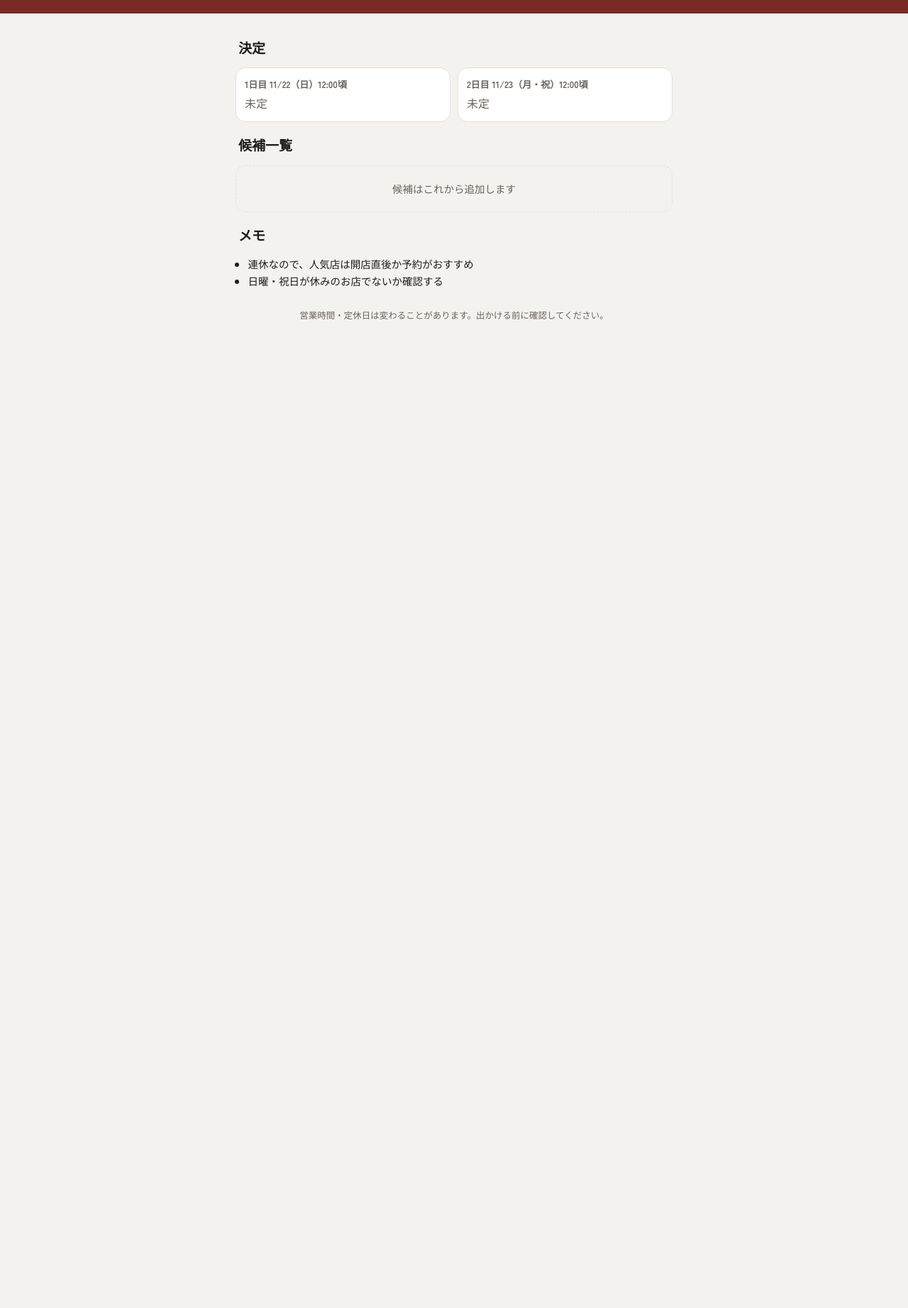
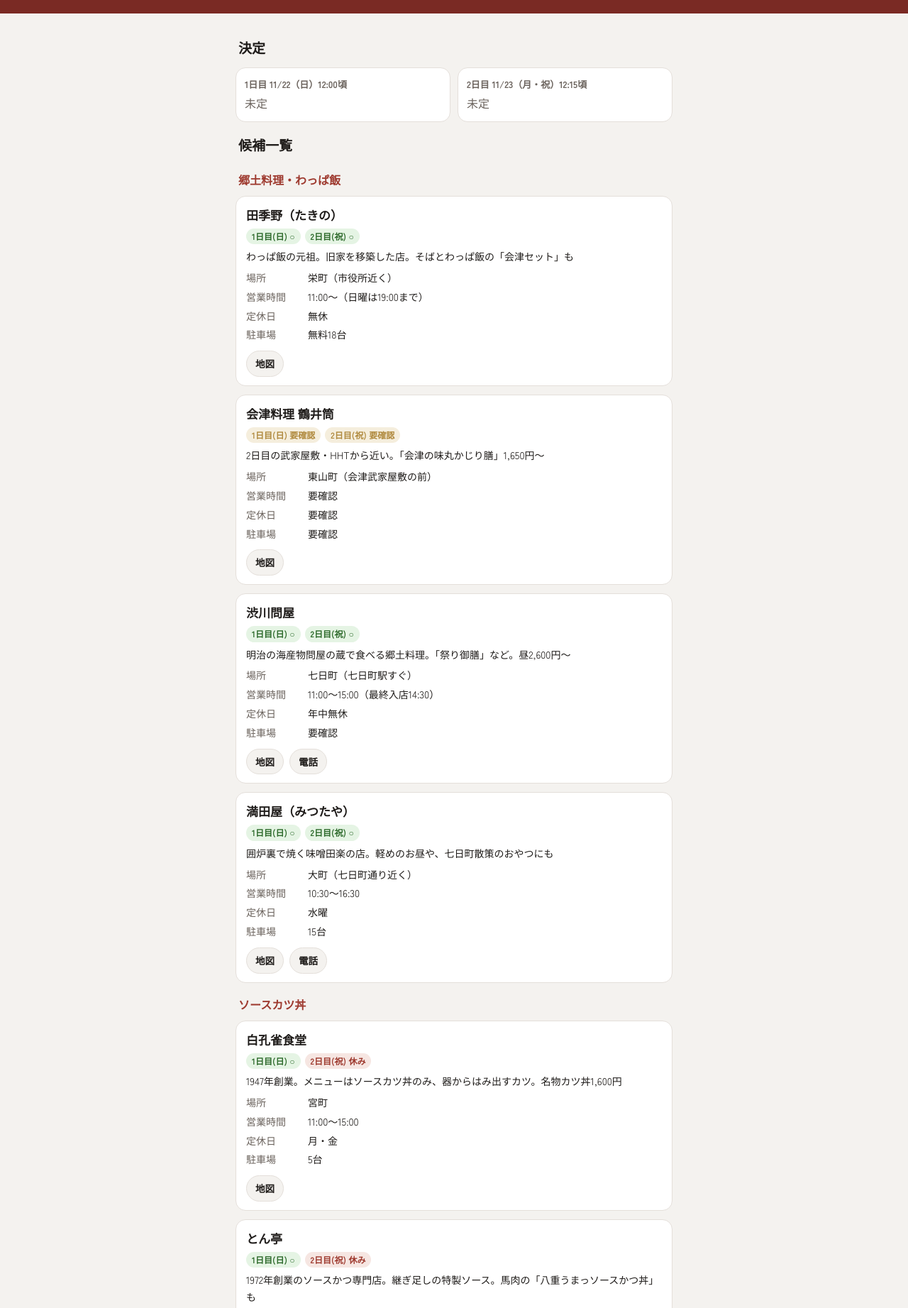
Before and after one commit to StanabeDev/BDtravel_20261122, a plain HTML site: page lunch.html in a window 1280 px wide. Shown: the part 123-1966 px from the top of the page at 71% size. Before the commit the page ends 800 px from the top, so only its background shows below. Drawn offline with Linux system fonts and the light colour scheme; a web font is replaced by a local one.

Commit message:
ランチ候補をジャンル別に追加（郷土料理・ソースカツ丼・そば・喜多方ラーメン）
Co-Authored-By: Claude Opus 5.5 <noreply@anthropic.com>
Claude-Session: https://claude.ai/code/session_01DzU7abD6VvKqvaMZo7Bdf4

```diff
--- a/lunch.html
+++ b/lunch.html
@@ -48,6 +48,13 @@
   .actions a { font-size: 13.5px; font-weight: 700; text-decoration: none; padding: 6px 12px; border-radius: 999px; border: 1px solid var(--hair); background: var(--paper); }
   .empty-box { border: 1.5px dashed var(--hair); border-radius: 14px; padding: 20px 14px; text-align: center; color: var(--muted); font-size: 14.5px; }
   ul.tips { margin: 0; padding-left: 1.2em; font-size: 14.5px; }
+  h3.genre-h { font-family: var(--serif); font-size: 16px; color: var(--aka); margin: 18px 4px 8px; }
+  .days { display: flex; gap: 6px; flex-wrap: wrap; margin: 4px 0 6px; }
+  .day { font-size: 12px; font-weight: 700; padding: 1px 8px; border-radius: 999px; }
+  .day.ok { background: #e5f4e4; color: #2d6a2b; }
+  .day.ng { background: var(--aka-soft); color: var(--aka); }
+  .day.q { background: var(--kin-soft); color: var(--kin); }
+  .memo { margin: 0; font-size: 14px; }
   .foot { color: var(--muted); font-size: 12.5px; text-align: center; margin-top: 24px; }
 </style>
 </head>
@@ -65,7 +72,7 @@
   <h2>決定</h2>
   <div class="decided">
     <div class="dec"><div class="d">1日目 11/22（日）12:00頃</div><div class="n" id="dec1"></div></div>
-    <div class="dec"><div class="d">2日目 11/23（月・祝）12:00頃</div><div class="n" id="dec2"></div></div>
+    <div class="dec"><div class="d">2日目 11/23（月・祝）12:15頃</div><div class="n" id="dec2"></div></div>
   </div>
 
   <h2>候補一覧</h2>
@@ -73,8 +80,10 @@
 
   <h2>メモ</h2>
   <ul class="tips">
-    <li>連休なので、人気店は開店直後か予約がおすすめ</li>
-    <li>日曜・祝日が休みのお店でないか確認する</li>
+    <li>1日目は12:00ごろ、2日目は12:15ごろの予定。連休なので人気店は早めに</li>
+    <li>2日目（23日・月曜祝日）は、月曜定休の店が休みの場合が多い</li>
+    <li>2日目はHHTのカフェで食べる案もあり</li>
+    <li>営業時間は変わることがあるので、行く前に確認</li>
   </ul>
 
   <p class="foot">営業時間・定休日は変わることがあります。出かける前に確認してください。</p>
@@ -82,33 +91,71 @@
 
 <script>
 (function () {
-  // ===== ここに候補を書き足すとページに表示されます =====
-  // day: 1 か 2 を入れると「決定」に表示されます（未定なら 0）
+  // ===== ここを書き換えるとページに反映されます =====
+  // pick: 1 か 2 を入れると「決定」に表示（未定は 0）
+  // d1 / d2: その日に行けるか（true=営業 / false=休み / null=要確認）
+  var GENRES = ['郷土料理・わっぱ飯', 'ソースカツ丼', 'そば', '喜多方ラーメン'];
   var SHOPS = [
-    // { name: '店名', genre: 'ソースカツ丼', area: '七日町', hours: '11:00〜15:00', closed: '水曜', parking: 'あり', memo: '', map: '店名 会津若松', day: 0 },
+    { genre: '郷土料理・わっぱ飯', name: '田季野（たきの）', area: '栄町（市役所近く）',
+      hours: '11:00〜（日曜は19:00まで）', closed: '無休', parking: '無料18台',
+      memo: 'わっぱ飯の元祖。旧家を移築した店。そばとわっぱ飯の「会津セット」も', d1: true, d2: true, pick: 0 },
+    { genre: '郷土料理・わっぱ飯', name: '会津料理 鶴井筒', area: '東山町（会津武家屋敷の前）',
+      hours: '要確認', closed: '要確認', parking: '要確認',
+      memo: '2日目の武家屋敷・HHTから近い。「会津の味丸かじり膳」1,650円〜', d1: null, d2: null, pick: 0 },
+    { genre: '郷土料理・わっぱ飯', name: '渋川問屋', area: '七日町（七日町駅すぐ）',
+      hours: '11:00〜15:00（最終入店14:30）', closed: '年中無休', parking: '要確認',
+      memo: '明治の海産物問屋の蔵で食べる郷土料理。「祭り御膳」など。昼2,600円〜', tel: '0242-28-4000', d1: true, d2: true, pick: 0 },
+    { genre: '郷土料理・わっぱ飯', name: '満田屋（みつたや）', area: '大町（七日町通り近く）',
+      hours: '10:30〜16:30', closed: '水曜', parking: '15台',
+      memo: '囲炉裏で焼く味噌田楽の店。軽めのお昼や、七日町散策のおやつにも', tel: '0242-27-1345', d1: true, d2: true, pick: 0 },
+    { genre: 'ソースカツ丼', name: '白孔雀食堂', area: '宮町',
+      hours: '11:00〜15:00', closed: '月・金', parking: '5台',
+      memo: '1947年創業。メニューはソースカツ丼のみ、器からはみ出すカツ。名物カツ丼1,600円', d1: true, d2: false, pick: 0 },
+    { genre: 'ソースカツ丼', name: 'とん亭', area: '天寧寺町（HHTの近く）',
+      hours: '要確認（売り切れ次第終了）', closed: '月曜（ほかにも休みあり）', parking: 'あり',
+      memo: '1972年創業のソースかつ専門店。継ぎ足しの特製ソース。馬肉の「八重うまっソースかつ丼」も', tel: '0242-27-2191', d1: true, d2: false, pick: 0 },
+    { genre: 'ソースカツ丼', name: '卯之家（うのや）', area: '東山温泉（宿の近く）',
+      hours: '11:00〜14:00', closed: '月1〜2回の不定休', parking: '要確認',
+      memo: 'ソースカツ丼810円。ソースカツ丼・半ラーメン・さくら刺しの「卯之家セット」1,250円で会津名物を一度に', d1: true, d2: true, pick: 0 },
+    { genre: 'そば', name: '桐屋・権現亭', area: '上町',
+      hours: '11:00〜15:00（土日祝は16:00まで）', closed: '水曜', parking: 'あり',
+      memo: '会津屈指のこだわりそば。3種類を食べ比べる「そば三昧」、在来種「会津のかおり」1,760円', d1: true, d2: true, pick: 0 },
+    { genre: '喜多方ラーメン', name: '古川農園', area: '会津若松ICから車で約5分',
+      hours: '要確認', closed: '要確認', parking: 'あり',
+      memo: 'さっぱり醤油の喜多方ラーメン。高速を降りてすぐなので1日目の到着時に寄りやすい', d1: null, d2: null, pick: 0 },
+    { genre: '喜多方ラーメン', name: 'うえんで 本店', area: '大戸町（芦ノ牧温泉駅近く）',
+      hours: '9:00〜15:00', closed: '火曜', parking: 'あり',
+      memo: '1972年創業。極太ちぢれ麺と会津山塩のラーメン。休日は行列が長いことも。市街から南へ離れている', tel: '0242-92-3253', d1: true, d2: true, pick: 0 }
   ];
   // ===============================================
 
   function esc(t) { var d = document.createElement('div'); d.textContent = t == null ? '' : String(t); return d.innerHTML; }
+  function ok(v, label) {
+    var cls = v === true ? 'ok' : v === false ? 'ng' : 'q';
+    var txt = v === true ? '○' : v === false ? '休み' : '要確認';
+    return '<span class="day ' + cls + '">' + label + ' ' + txt + '</span>';
+  }
   var list = document.getElementById('list');
-  if (!SHOPS.length) {
-    list.innerHTML = '<div class="empty-box">候補はこれから追加します</div>';
-  } else {
-    list.innerHTML = SHOPS.map(function (s) {
-      var rows = [['場所', s.area], ['営業時間', s.hours], ['定休日', s.closed], ['駐車場', s.parking], ['メモ', s.memo]]
+  list.innerHTML = GENRES.map(function (g) {
+    var items = SHOPS.filter(function (s) { return s.genre === g; });
+    if (!items.length) return '';
+    return '<h3 class="genre-h">' + esc(g) + '</h3>' + items.map(function (s) {
+      var rows = [['場所', s.area], ['営業時間', s.hours], ['定休日', s.closed], ['駐車場', s.parking]]
         .filter(function (r) { return r[1]; })
         .map(function (r) { return '<dt>' + esc(r[0]) + '</dt><dd>' + esc(r[1]) + '</dd>'; }).join('');
-      var map = 'https://www.google.com/maps/search/?api=1&query=' + encodeURIComponent(s.map || s.name + ' 会津若松');
+      var map = 'https://www.google.com/maps/search/?api=1&query=' + encodeURIComponent(s.name.replace(/（.*?）/g, '') + ' 会津若松');
+      var tel = s.tel ? '<a href="tel:' + s.tel.replace(/-/g, '') + '">電話</a>' : '';
       return '<article class="shop">' +
-        (s.genre ? '<span class="genre">' + esc(s.genre) + '</span>' : '') +
-        '<h3>' + esc(s.name) + (s.day ? '<span class="pick">' + s.day + '日目</span>' : '') + '</h3>' +
-        (rows ? '<dl>' + rows + '</dl>' : '') +
-        '<div class="actions"><a href="' + map + '">地図</a></div></article>';
+        '<h3>' + esc(s.name) + (s.pick ? '<span class="pick">' + s.pick + '日目</span>' : '') + '</h3>' +
+        '<div class="days">' + ok(s.d1, '1日目(日)') + ok(s.d2, '2日目(祝)') + '</div>' +
+        '<p class="memo">' + esc(s.memo) + '</p>' +
+        '<dl>' + rows + '</dl>' +
+        '<div class="actions"><a href="' + map + '">地図</a>' + tel + '</div></article>';
     }).join('');
-  }
+  }).join('');
   [1, 2].forEach(function (n) {
     var el = document.getElementById('dec' + n);
-    var s = SHOPS.filter(function (x) { return x.day === n; })[0];
+    var s = SHOPS.filter(function (x) { return x.pick === n; })[0];
     el.textContent = s ? s.name : '未定';
     if (!s) el.classList.add('empty');
   });
```
